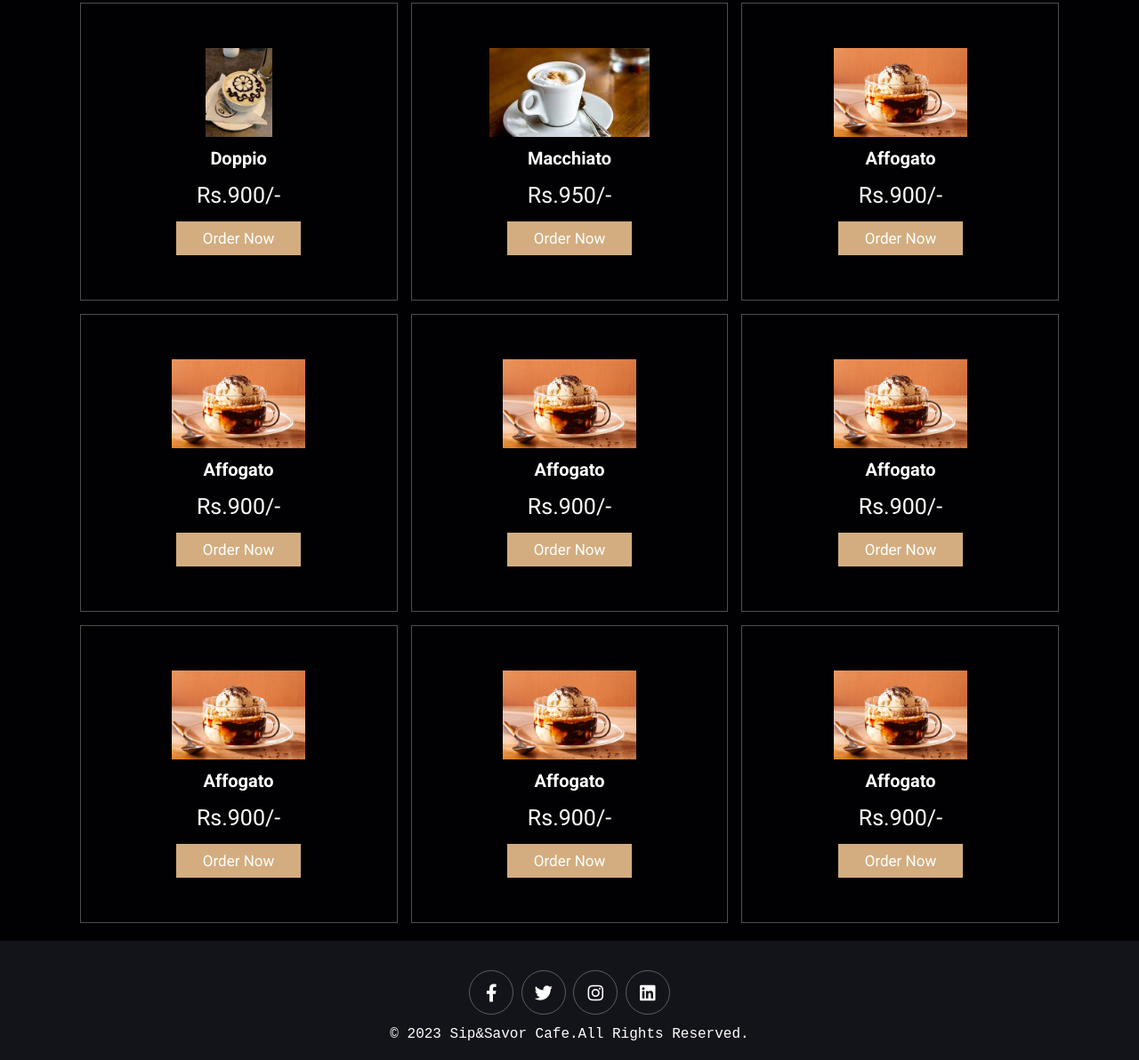
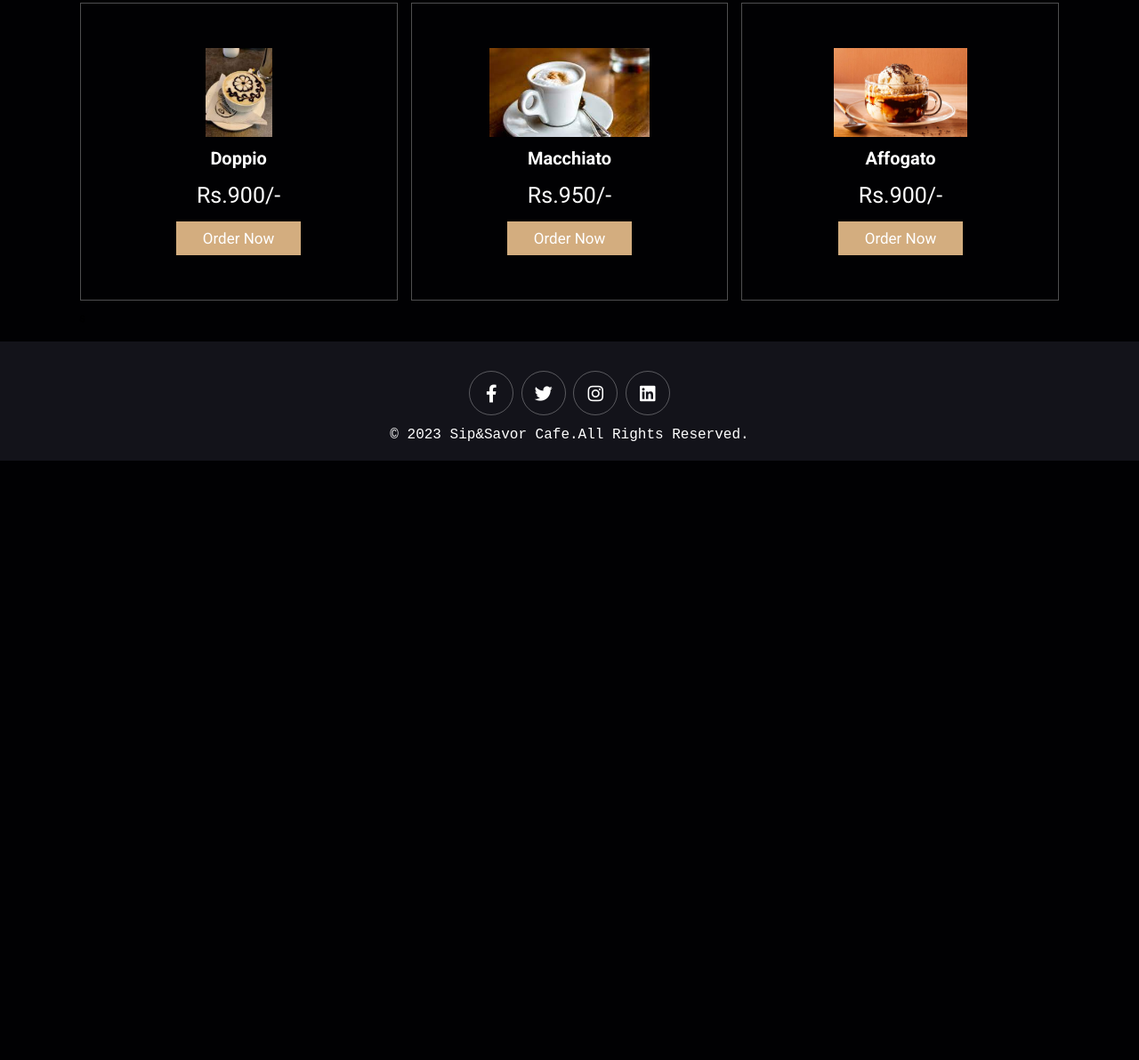
Before and after one commit to AqsaShahid09/AqsaShahid09.github.io, a plain HTML site: page menu1.html in a window 1280 px wide. Shown: the part 881-2073 px from the top of the page at 89% size. After the commit the page ends 1399 px from the top, so only its background shows below. Drawn offline with Linux system fonts and the light colour scheme.

Commit message:
Update menu1.html

```diff
--- a/menu1.html
+++ b/menu1.html
@@ -116,43 +116,7 @@
             <div class="price">Rs.900/- </div>
             <a href="#" class="btn">order now</a>
         </div>
-        <div class="box">
-            <img src="images/menu-9.png" alt="">
-            <h3>Affogato </h3>
-            <div class="price">Rs.900/- </div>
-            <a href="#" class="btn">order now</a>
-        </div>
-        <div class="box">
-            <img src="images/menu-9.png" alt="">
-            <h3>Affogato </h3>
-            <div class="price">Rs.900/- </div>
-            <a href="#" class="btn">order now</a>
-        </div>
-        <div class="box">
-            <img src="images/menu-9.png" alt="">
-            <h3>Affogato </h3>
-            <div class="price">Rs.900/- </div>
-            <a href="#" class="btn">order now</a>
-        </div>
-        <div class="box">
-            <img src="images/menu-9.png" alt="">
-            <h3>Affogato </h3>
-            <div class="price">Rs.900/- </div>
-            <a href="#" class="btn">order now</a>
-        </div>
-        <div class="box">
-            <img src="images/menu-9.png" alt="">
-            <h3>Affogato </h3>
-            <div class="price">Rs.900/- </div>
-            <a href="#" class="btn">order now</a>
-        </div>
-        <div class="box">
-            <img src="images/menu-9.png" alt="">
-            <h3>Affogato </h3>
-            <div class="price">Rs.900/- </div>
-            <a href="#" class="btn">order now</a>
-        </div>
-
+s
     </div>
 
 </section>
```
